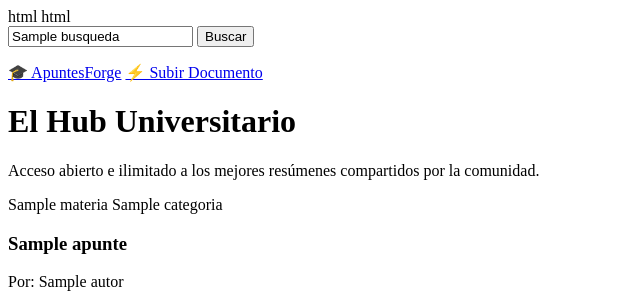
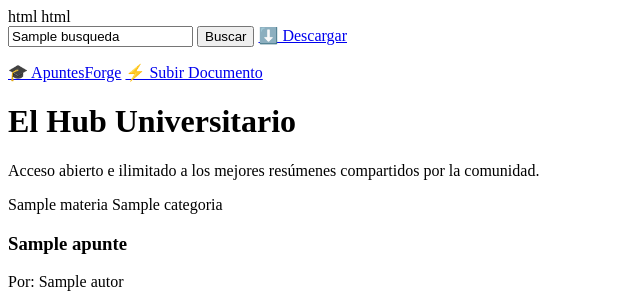
Before and after one commit to jhonguerrafominguez-rgb/apuntesforge, a Python web app: template templates/inicio.html in a window 1280 px wide. Shown: the top 300 px of the page, without its empty margins (0-640 px from the left). Run offline with Jinja, Linux system fonts and the light colour scheme; the template is opened without the code that fills it: most values are stand-ins (such as "Sample title", 1, 10 or a date in 2020).

Commit message:
descarga
Implementar descarga de apuntes PDF

```diff
--- a/templates/inicio.html
+++ b/templates/inicio.html
@@ -15,6 +15,8 @@ html
 <form method="GET" action="/" class="buscador-formulario">
     <input type="text" name="buscar" value="{{ busqueda }}" placeholder="Buscar asignatura o palabra clave..." class="buscador-input">
     <button type="submit" class="btn-principal">Buscar</button>
+    <a href="/descargar/{{ apunte.archivo_nombre }}" class="btn-principal">⬇️ Descargar</a>
+
 </form>
 
 
```
